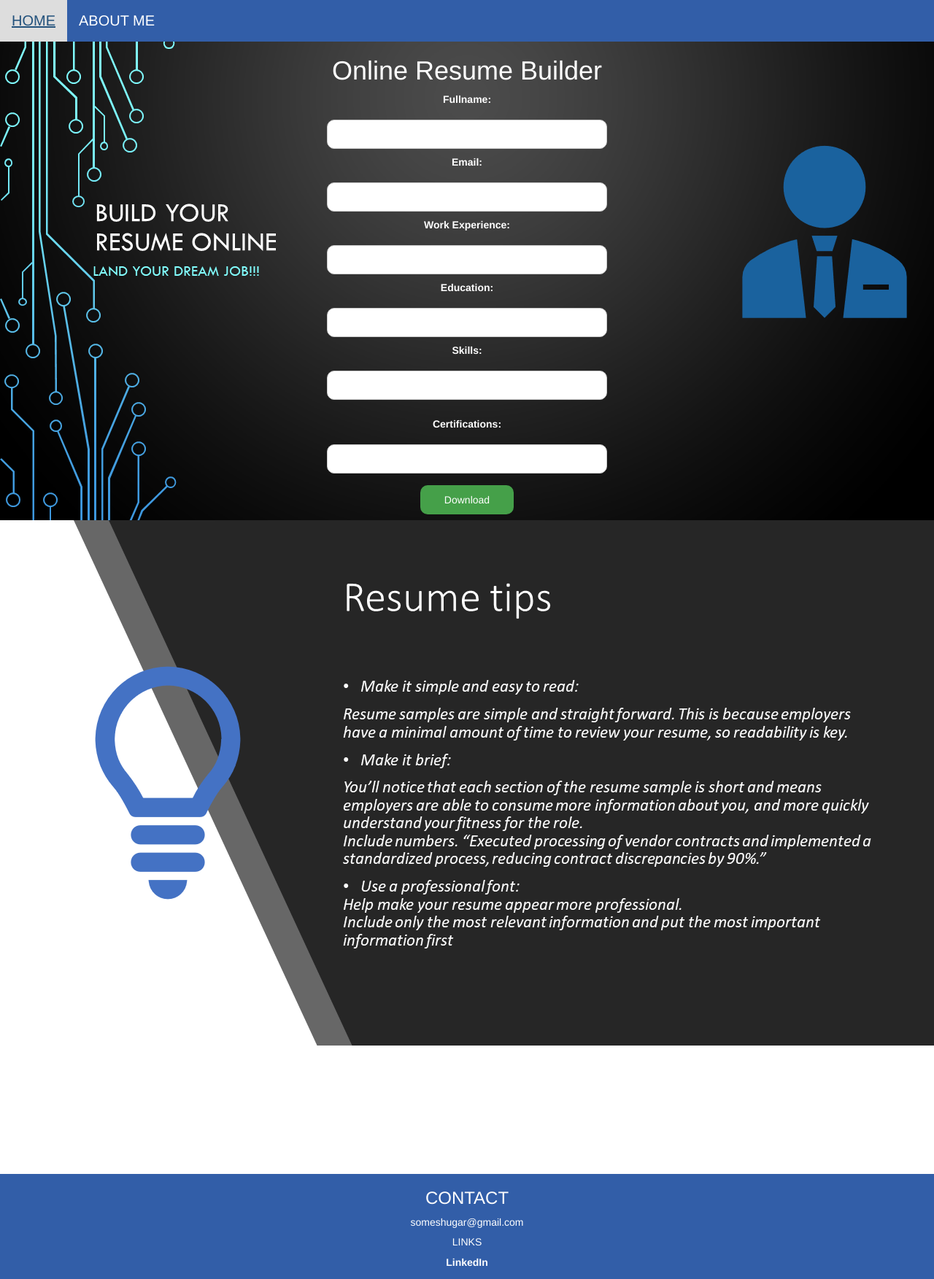
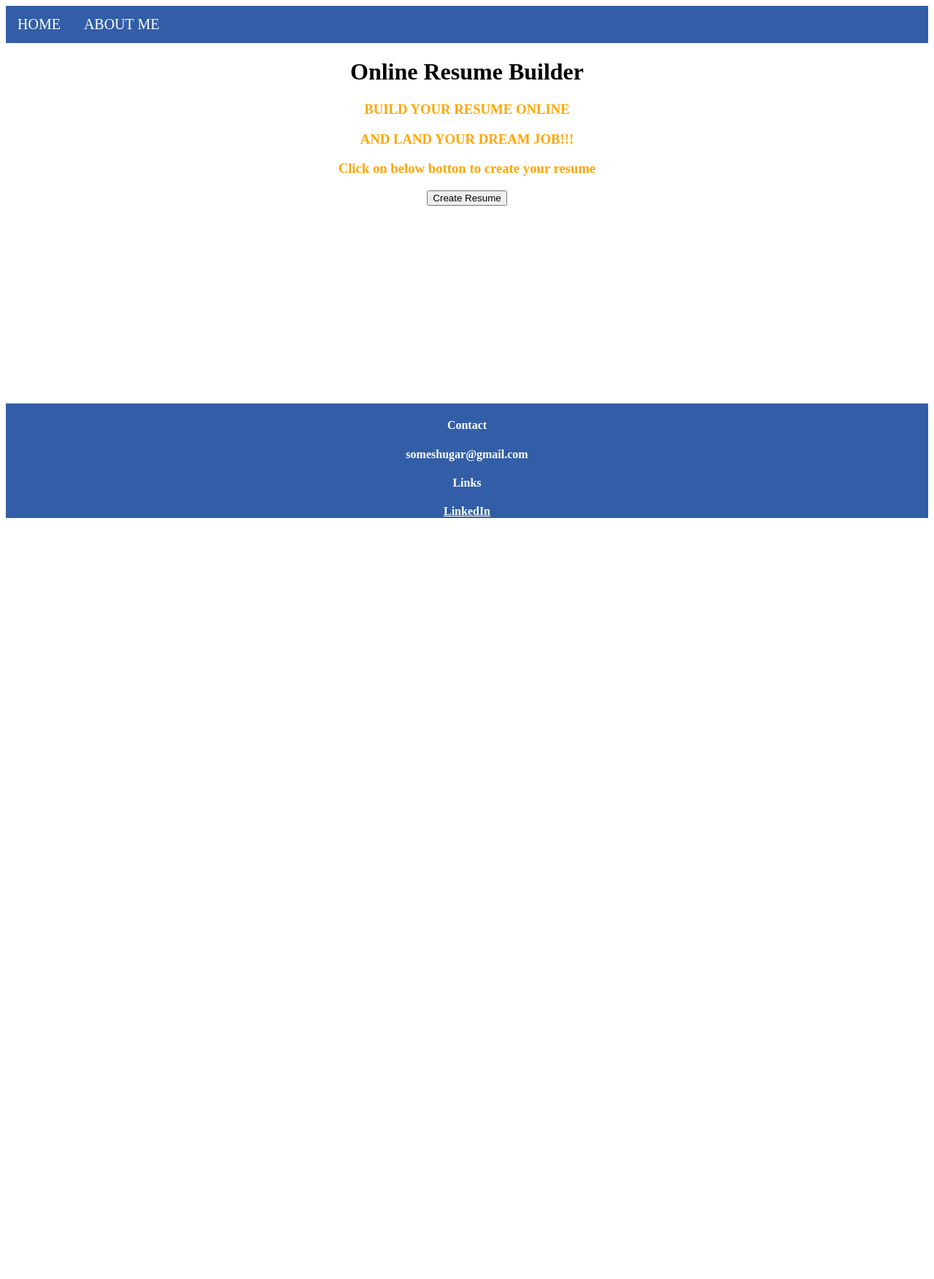
Before and after one commit to someshugar445/Resume_Creator_flask_app, a Flask app: page / in a window 1280 px wide. Shown: the whole page at 73% size. After the commit the page ends 710 px from the top, so only its background shows below. Run offline with Flask 2, Linux system fonts and the light colour scheme; some libraries are stand-ins or nearby versions.

Commit message:
added home and css files

```diff
--- a/app.py
+++ b/app.py
@@ -31,6 +31,11 @@ def page_not_found(error):
 
 
 @app.route('/', methods=('GET', 'POST'))
+def home():
+    if request.method == 'GET':
+        return render_template('home.html')
+
+@app.route('/download', methods=('GET', 'POST'))
 def submit():
     form = DownloadForm()
     print(form.errors)
--- /dev/null
+++ b/static/css/template.css
@@ -0,0 +1,34 @@
+body {
+   background-color: White ;
+}
+h1 {
+  text-align: center;
+  color: black;
+}
+#page-container {
+  position: relative;
+  min-height: 40vh;
+}
+
+  .footer {
+   /*padding-bottom: 1%;*/
+   position: absolute;
+   bottom: 0;
+   width: 100%;
+   background-color: #325EA8;
+   color:white;
+   text-align: center;
+}
+#toast_panel {
+   background: #e2231a;
+   color: white;
+        }
+h3{
+  text-align: center;
+  color: #FFA500;
+}
+p{
+  text-align: center;
+  font-size: 10px;
+  color: #FFA500;
+}
--- /dev/null
+++ b/template/home.html
@@ -0,0 +1,22 @@
+{% extends "template.html" %}
+{% block content %}
+
+  <head>
+    <meta charset="utf-8">
+    <link rel="stylesheet" href="{{ url_for('static', filename='css/template.css') }}">
+    <title>Online Resume Builder</title>
+  </head>
+
+  <body>
+  <center>
+    <h3>BUILD YOUR RESUME ONLINE</h3>
+    <h3>AND LAND YOUR DREAM JOB!!!</h3>
+    <h3>Click on below botton to create your resume</h3>
+    <button type="submit" onclick="window.location.href='{{ url_for( 'submit') }}';">Create Resume</button>
+  </center>
+  <br><br><br>
+  <br><br><br>
+    </div>
+    </div>
+  </body>
+{% endblock content %}
--- a/template/submit.html
+++ b/template/submit.html
@@ -4,7 +4,7 @@
 <style>
 .form-groups {
   text-align: center;
-  color: white;
+  color: Black;
 }
     .form-group-input{
       text-align: center;
@@ -18,8 +18,8 @@
   height: 40px;
   margin: 8px 0;
   display: inline-block;
-  border: 1px solid #ccc;
-  border-radius: 10px;
+  border: 2px solid #ccc;
+  border-radius: 20px;
   box-sizing: border-box;
 }
 
@@ -29,7 +29,7 @@ input[type=submit] {
   background-color: #45a049;
   margin: 8px 0;
   border: none;
-  border-radius: 10px;
+  border-radius: 20px;
   cursor: pointer;
 }
 
--- a/template/template.html
+++ b/template/template.html
@@ -4,47 +4,14 @@
     <meta charset="utf-8">
     <title>Online Resume Builder</title>
     <link rel="stylesheet" href="{{ url_for('static', filename='css/template.css') }}">
-    <link rel="stylesheet" href="https://maxcdn.bootstrapcdn.com/bootstrap/3.4.1/css/bootstrap.min.css">
+    <link rel="stylesheet" href="https://maxcdn.bootstrapcdn.com/bootstrap/3.4.1/css/bootstrap.min.css>
     <script src="https://ajax.googleapis.com/ajax/libs/jquery/3.5.1/jquery.min.js"></script>
     <script src="https://maxcdn.bootstrapcdn.com/bootstrap/3.4.1/js/bootstrap.min.js"></script>
 </head>
 
-<style>
-    body {
-   background-image: url("/static/Resume2.png");
-   background-repeat: no-repeat, repeat;
-   background-color: white ;
-}
-    h1 {
-  text-align: center;
-  color: white;
-}
-#page-container {
-  position: relative;
-  min-height: 40vh;
-}
-
-  .footer {
-   padding-bottom: 1%;
-   position: absolute;
-   bottom: 0;
-   width: 100%;
-   background-color: #325EA8;
-   color: white;
-   text-align: center;
-}
-</style>
-
 
 {% block navbar %}
 <head>
-    <style>
-    #toast_panel {
-          background: #e2231a;
-          color: white;
-        }
-
-    </style>
     <script>
     $(document).ready(function () {
       $('#toast_icon').on('click', function (e) {
@@ -95,7 +62,7 @@
 <body>
 
 <ul>
-    <li><a href="{{ url_for('submit') }}">HOME</a></li>
+    <li><a href="{{ url_for('home') }}">HOME</a></li>
     <li><a href="{{ url_for('about') }}">ABOUT ME</a></li>
 </ul>
 
@@ -133,9 +100,9 @@
    </div>
 <footer class="footer">
   <div>
-        <h3 class="text-uppercase">Contact</h3>
-        <p>someshugar@gmail.com</p>
-        <h5 class="text-uppercase">Links</h5>
+        <h4 class="text-uppercase">Contact</h4>
+        <h4>someshugar@gmail.com</h4>
+        <h4 class="text-uppercase">Links</h4>
         <div>
             <a href="https://www.linkedin.com/in/somesh-ugar-791b28103/" style="color: white"><strong>LinkedIn</strong></a>
         </div>
```
Also changed, not shown: template/about.html (+7 -18 lines).
